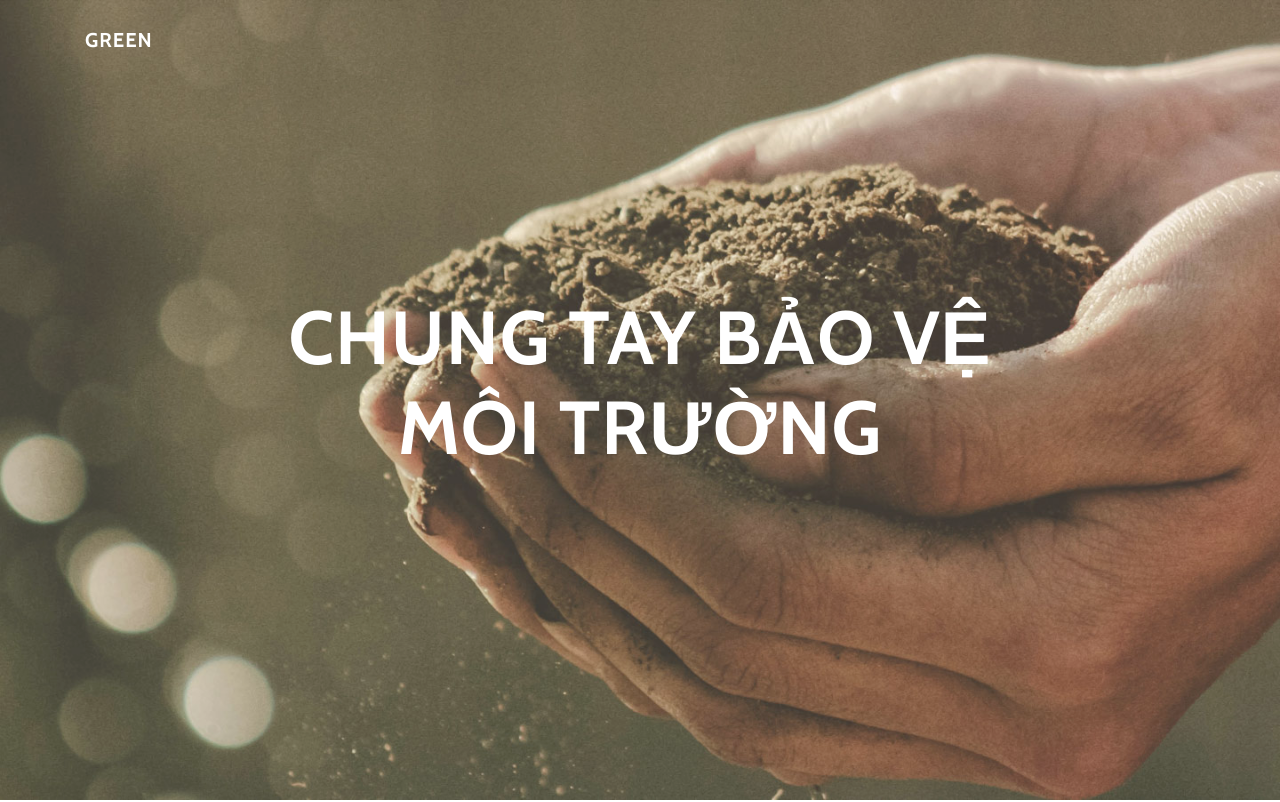
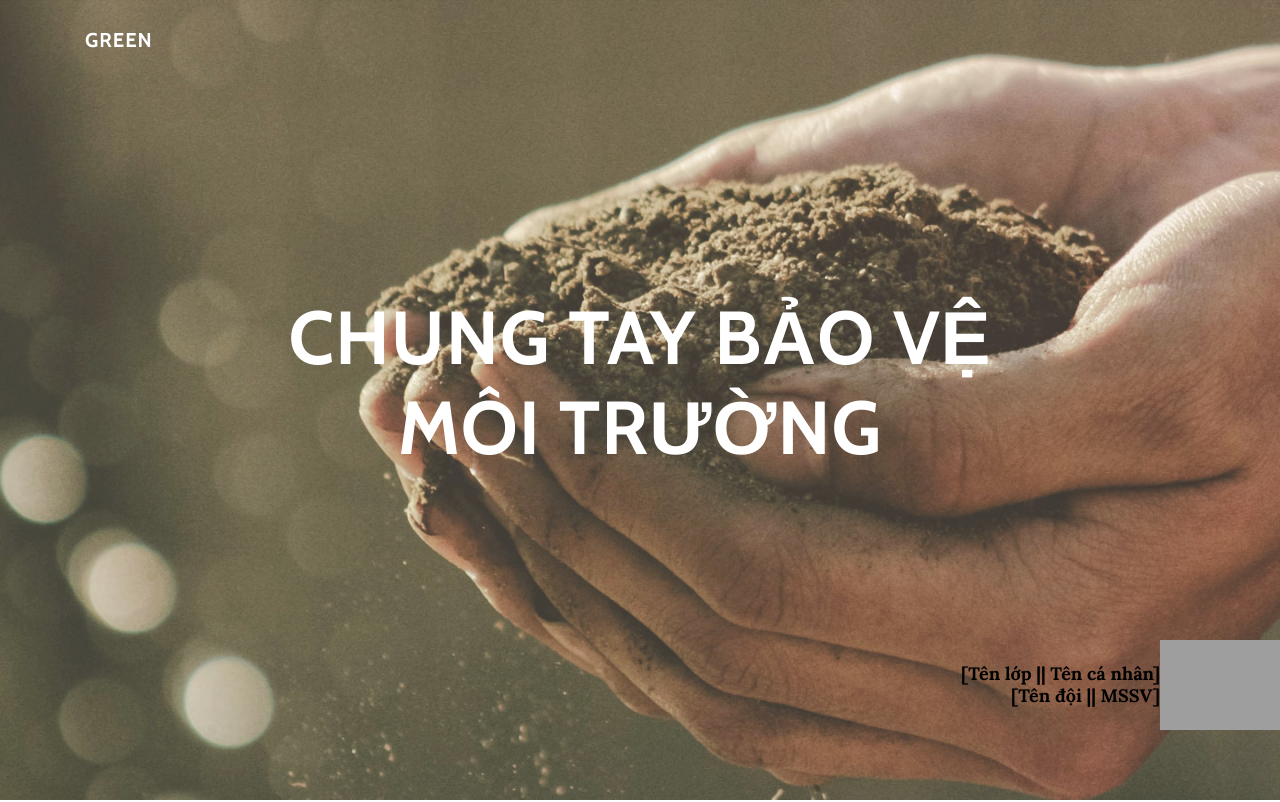
Before and after one commit to iconclub-it-tdtu/iconclub-it-tdtu.github.io, a plain HTML site: page index.html in a window 1280 px wide. Shown: the top 802 px of the page. Drawn offline with nearby package versions, Linux system fonts and the light colour scheme; grey boxes are pictures that could not be loaded; files whose address does not match are found by name.

Commit message:
Update index.html

```diff
--- a/index.html
+++ b/index.html
@@ -194,5 +194,17 @@
     <script src="assets/js/bs-init.js"></script>
     <script src="https://cdnjs.cloudflare.com/ajax/libs/jquery-easing/1.4.1/jquery.easing.min.js"></script>
 </body>
-
+<footer
+    style="position: absolute; bottom: 20px; right: 0;
+    display: flex; justify-content: flex-end;
+    width: 100%; align-items: center;">
+    <div style="text-align: right;
+    line-height: 1.25; font-weight: bold;
+    font-size: 18px">
+        <span id="icon-name" style="display: block;">[Tên lớp || Tên cá nhân]</span>
+        <span style="display: block;">[Tên đội || MSSV]</span>
+    </div>
+    <img style="width: 120px;
+    height: auto;" src="https://iconclub.github.io/assets/iconLogo.png" alt="ICON">
+</footer>
 </html>
```
